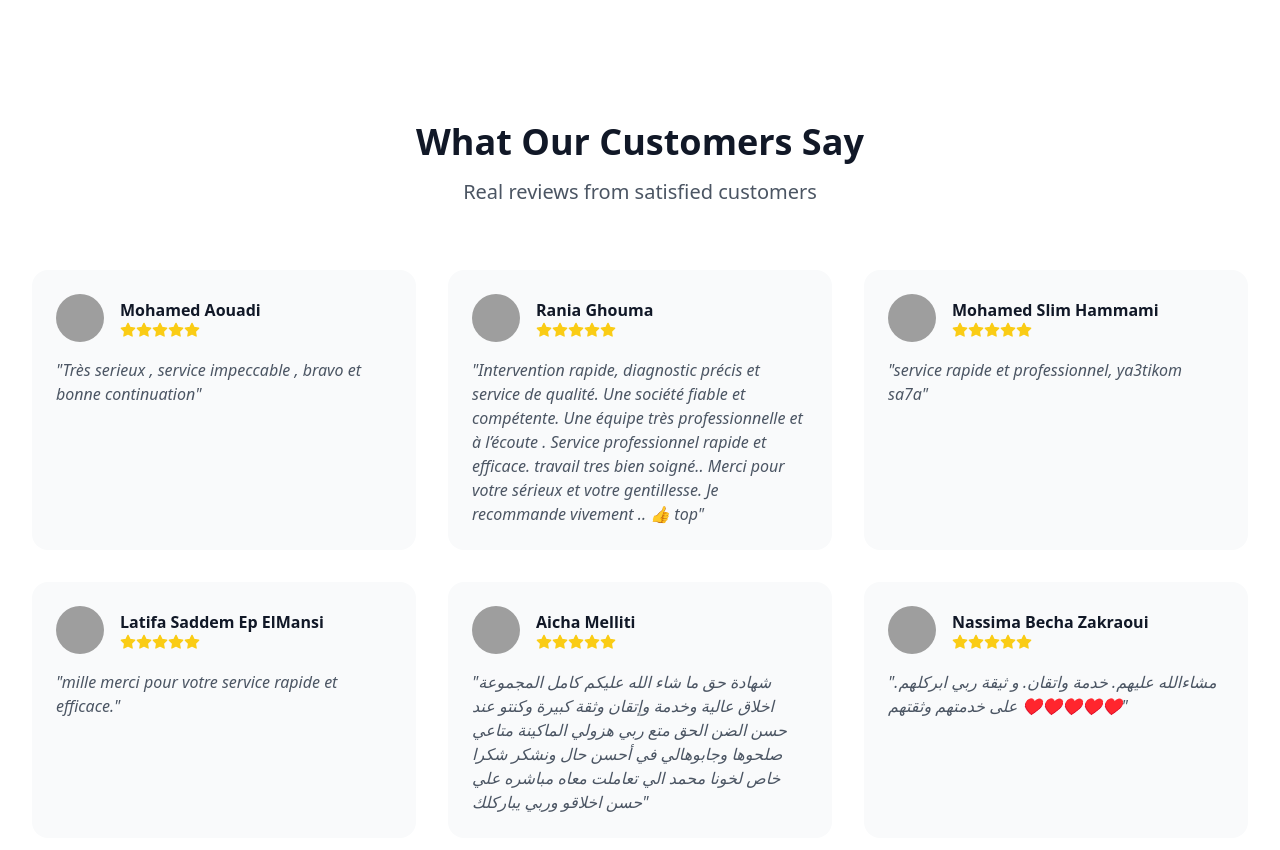
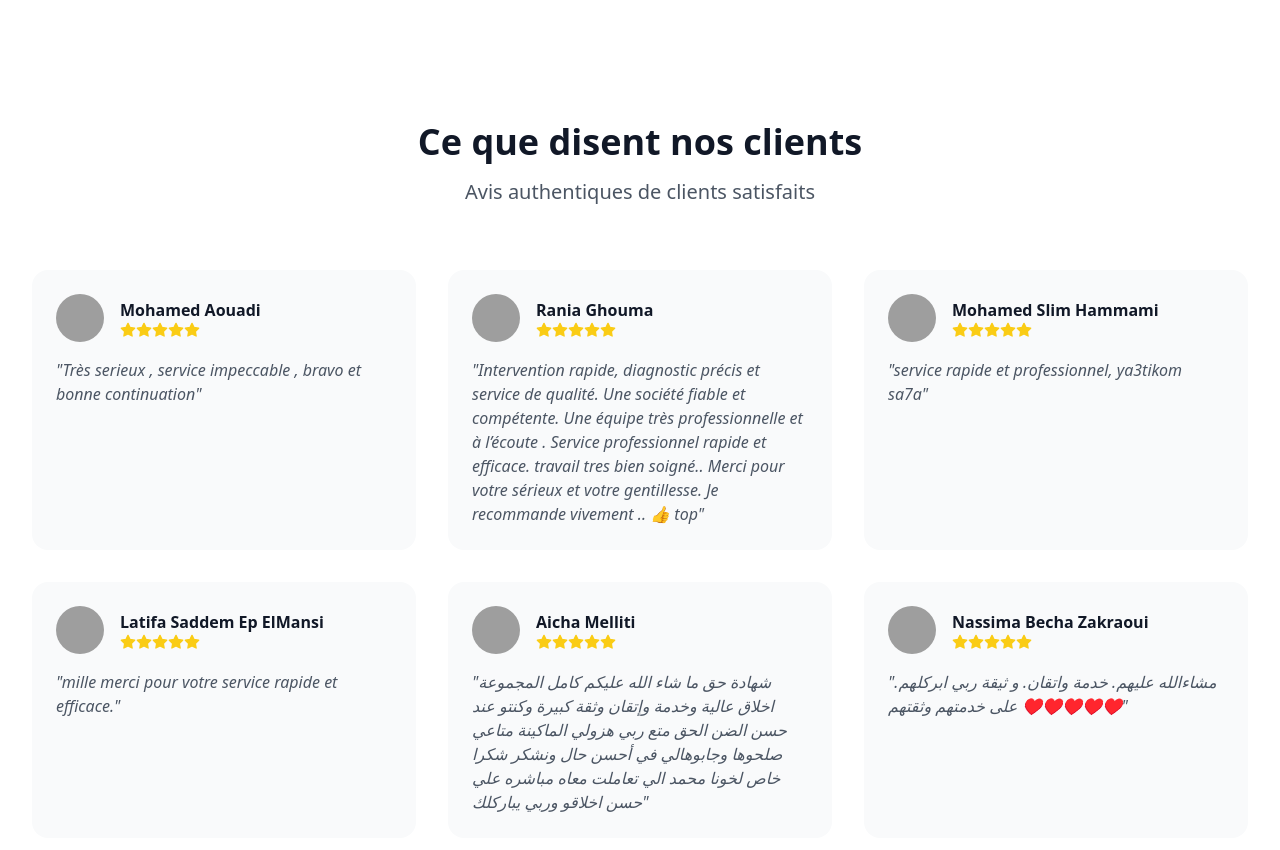
Before and after one commit to labotechservicetn-ship-it/LaboTech_Service, a React (Vite) app: page / in a window 1280 px wide. Shown: the part 3800-4650 px from the top of the page. Built offline with nearby package versions, Linux system fonts and the light colour scheme; grey boxes are pictures that could not be loaded.

Commit message:
Updated Testimonials.tsx

```diff
--- a/src/components/Testimonials.tsx
+++ b/src/components/Testimonials.tsx
@@ -45,8 +45,8 @@ const Testimonials = () => {
     <section id="testimonials" className="py-20 bg-white">
       <div className="max-w-7xl mx-auto px-4 sm:px-6 lg:px-8">
         <div className="text-center mb-16">
-          <h2 className="text-4xl font-bold text-gray-900 mb-4">What Our Customers Say</h2>
-          <p className="text-xl text-gray-600">Real reviews from satisfied customers</p>
+          <h2 className="text-4xl font-bold text-gray-900 mb-4">Ce que disent nos clients</h2>
+          <p className="text-xl text-gray-600">Avis authentiques de clients satisfaits</p>
         </div>
 
         <div className="grid md:grid-cols-2 lg:grid-cols-3 gap-8">
```
